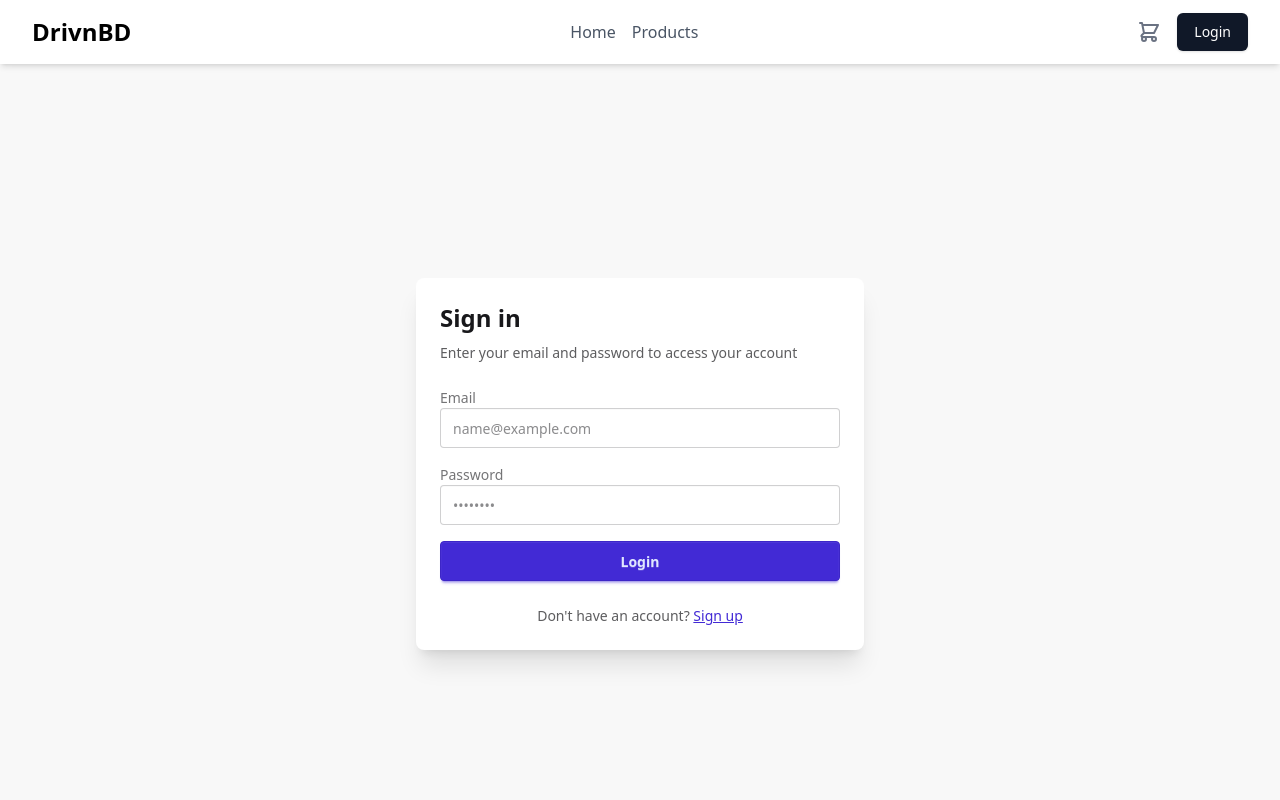
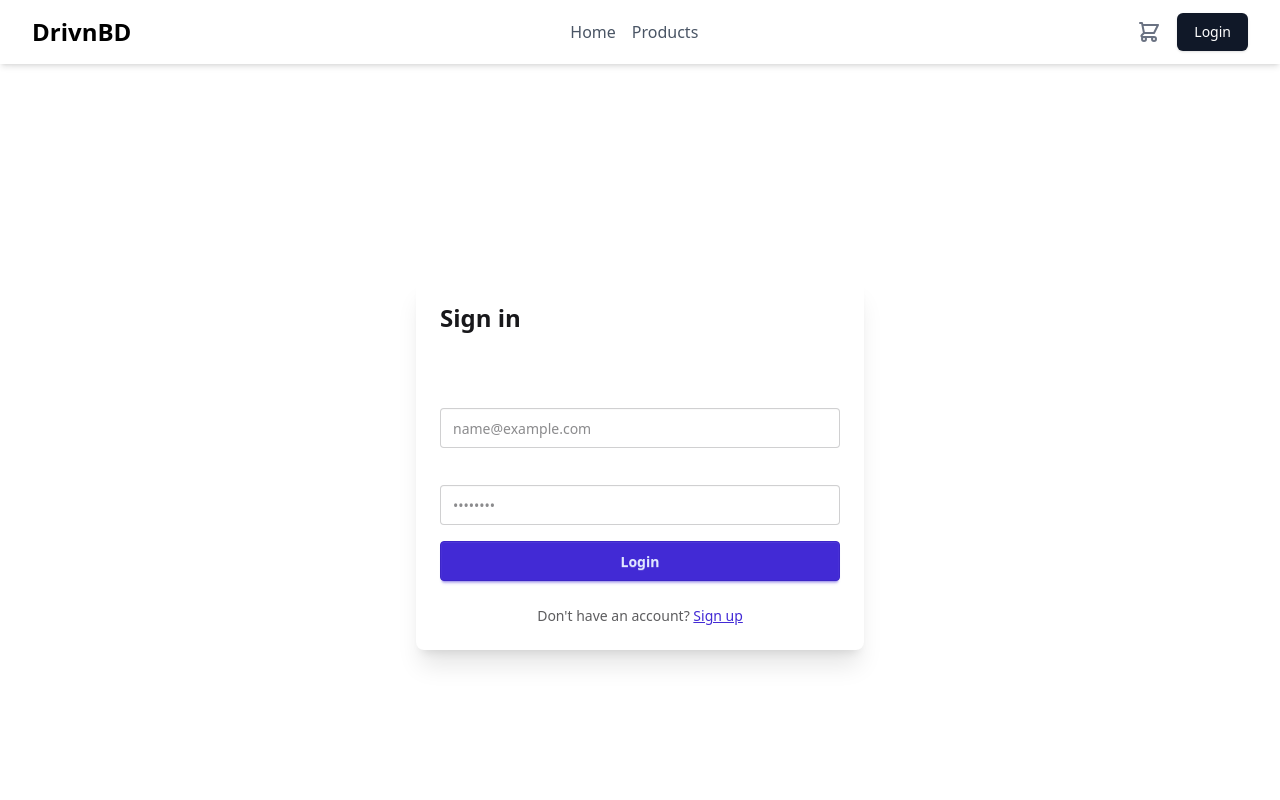
Before and after one commit to blu3be3tle/drivnbd-client, a React (Vite) app: page /login in a window 1280 px wide. Shown: the top 800 px of the page. Built offline with nearby package versions, Linux system fonts and the light colour scheme; no server answers.

Commit message:
login page styles changed

```diff
--- a/src/pages/Login.jsx
+++ b/src/pages/Login.jsx
@@ -30,19 +30,19 @@ const Login = () => {
     };
 
     return (
-        <div className="flex min-h-screen items-center justify-center px-4 py-12 bg-base-200">
+        <div className="flex min-h-screen items-center justify-center px-4 py-12 bg-white">
             <div className="card w-full max-w-md bg-base-100 shadow-xl">
                 <div className="card-body">
                     {errorMsg && <ErrorAlert error={errorMsg} />}
                     <h2 className="card-title text-2xl font-bold">Sign in</h2>
-                    <p className="text-base-content/70">
+                    <p className="text-white">
                         Enter your email and password to access your account
                     </p>
 
                     <form className="space-y-4 mt-4" onSubmit={handleSubmit(onSubmit)}>
                         <div className="form-control">
                             <label className="label" htmlFor="email">
-                                <span className="label-text">Email</span>
+                                <span className="label-text text-white">Email</span>
                             </label>
                             <input
                                 id="email"
@@ -61,7 +61,7 @@ const Login = () => {
 
                         <div className="form-control">
                             <label className="label" htmlFor="password">
-                                <span className="label-text">Password</span>
+                                <span className="label-text text-white">Password</span>
                             </label>
                             <input
                                 id="password"
```
